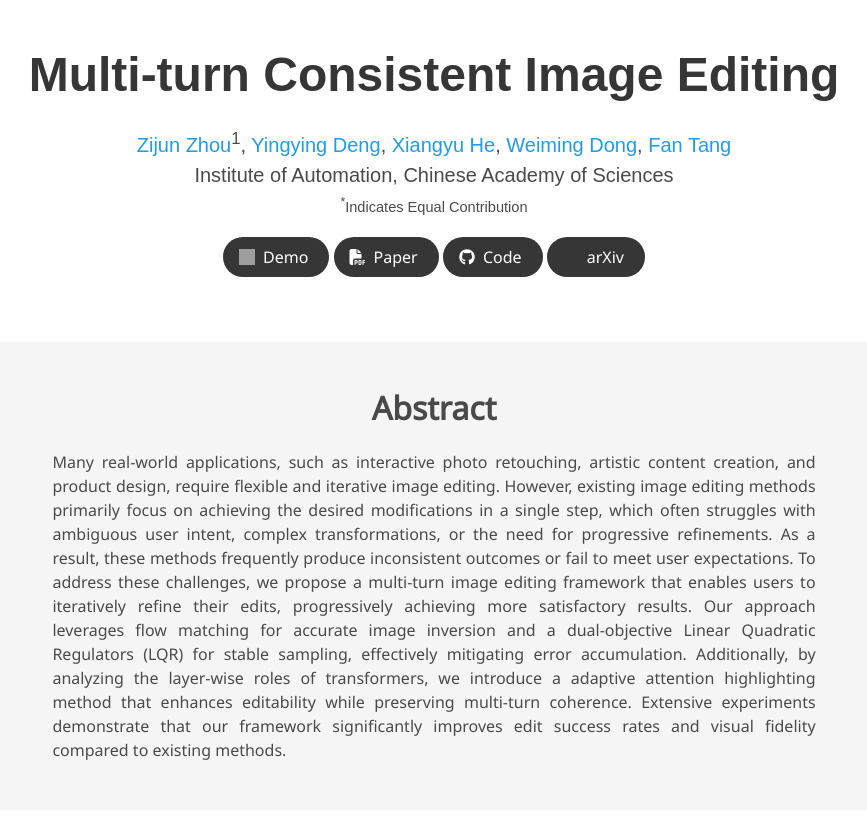
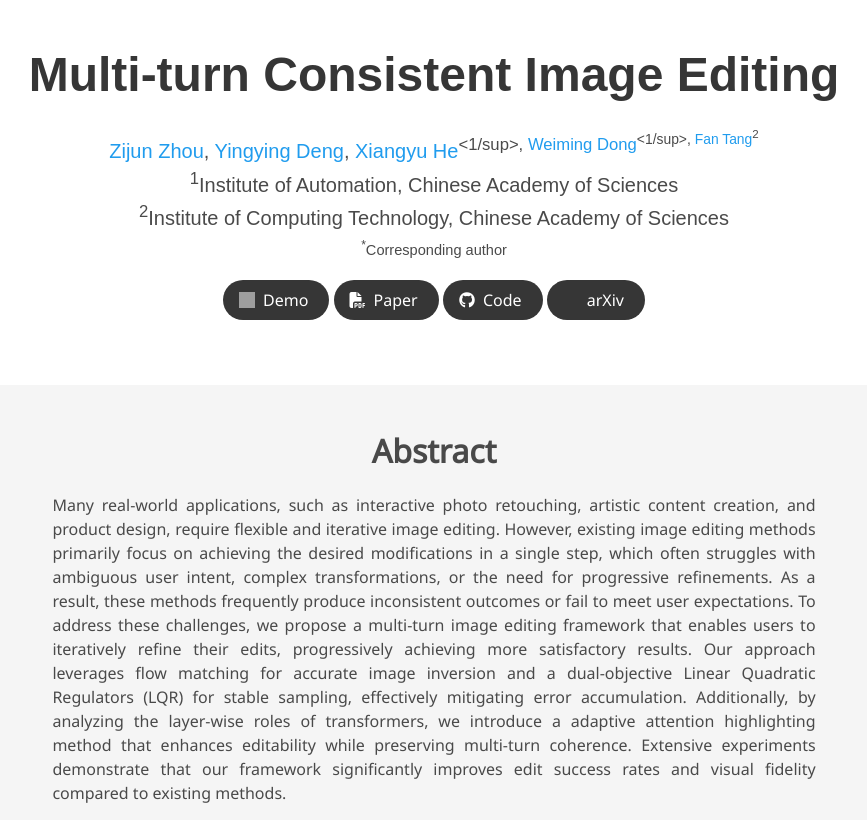
Before and after one commit to ZhouZJ-DL/Multi-turn_Consistent_Image_Editing, a plain HTML site: page index.html in a window 1280 px wide. Shown: the top 820 px of the page, without its empty margins (206-1073 px from the left). Drawn offline with nearby package versions, Linux system fonts and the light colour scheme; grey boxes are pictures that could not be loaded; some icons are missing; a web font is replaced by a local one.

Commit message:
modified:   index.html

```diff
--- a/index.html
+++ b/index.html
@@ -101,17 +101,18 @@
             <div class="is-size-5 publication-authors">
               <!-- Paper authors -->
               <span class="author-block">
-                <a href="FIRST AUTHOR PERSONAL LINK" target="_blank">Zijun Zhou</a><sup>1</sup>,
+                <a href="FIRST AUTHOR PERSONAL LINK" target="_blank">Zijun Zhou</a>,
                 <a href="" target="_blank">Yingying Deng</a><sup></sup>,
-                <a href="" target="_blank">Xiangyu He</a><sup></sup>,
-                <a href="" target="_blank">Weiming Dong</a><sup></sup>,
-                <a href="" target="_blank">Fan Tang</a><sup></sup>
+                <a href="" target="_blank">Xiangyu He</a><sup><1/sup>,
+                <a href="" target="_blank">Weiming Dong</a><sup><1/sup>,
+                <a href="" target="_blank">Fan Tang</a><sup>2</sup>
             </span>
 
                   </div>
                   <div class="is-size-5 publication-authors">
-                    <span class="author-block">Institute of Automation, Chinese Academy of Sciences</span>
-                    <span class="eql-cntrb"><small><br><sup>*</sup>Indicates Equal Contribution</small></span>
+                    <span class="author-block"><sup>1</sup>Institute of Automation, Chinese Academy of Sciences</span>
+                    <span class="author-block"><sup>2</sup>Institute of  Computing Technology, Chinese Academy of Sciences</span>
+                    <span class="eql-cntrb"><small><br><sup>*</sup>Corresponding author</small></span>
                   </div>
 
                   <div class="column has-text-centered">
```
